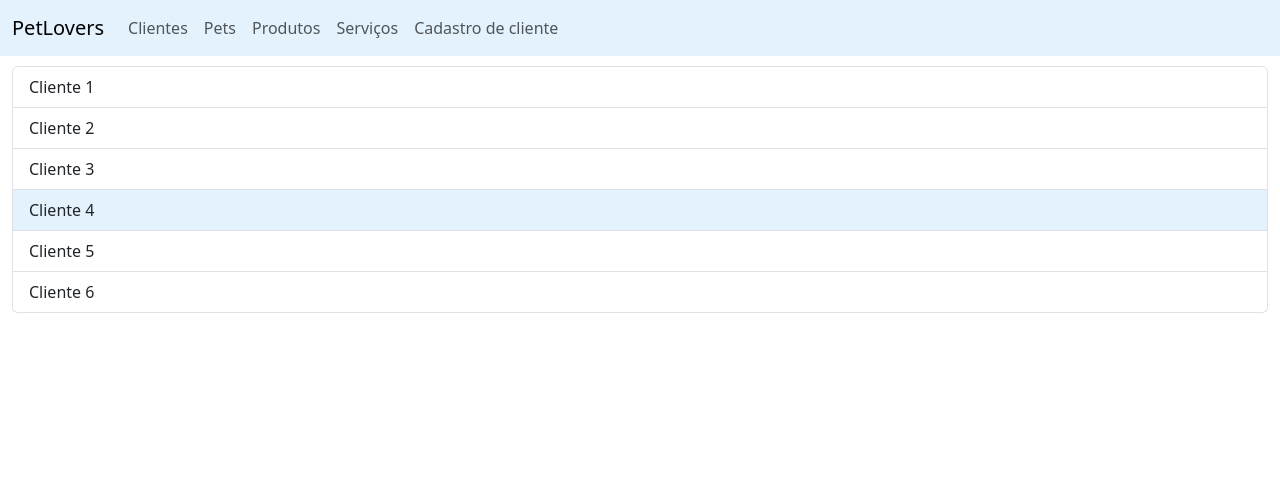
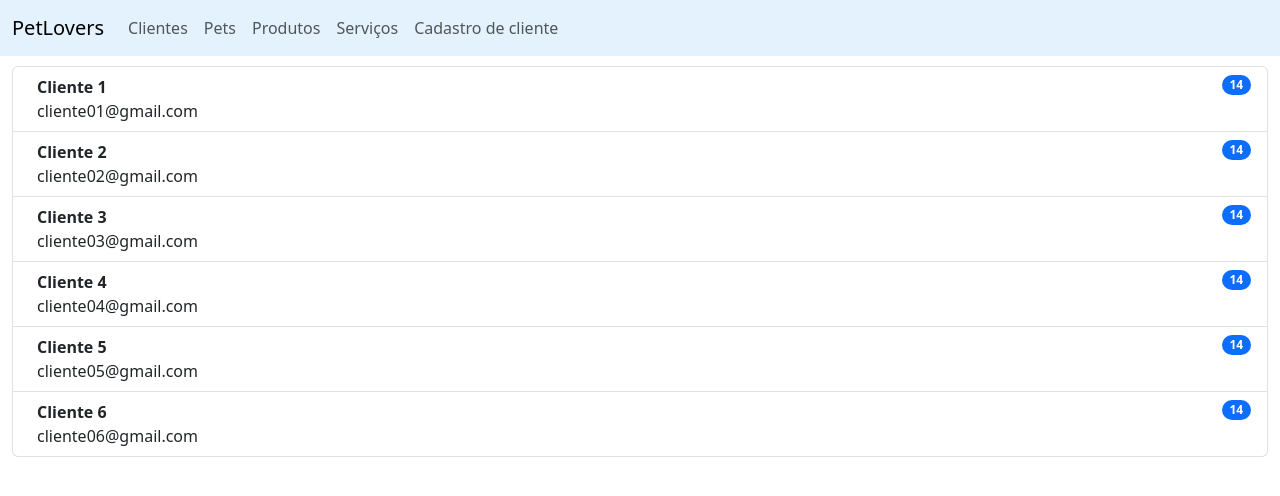
Before and after one commit to BrunoVieira003/PetLovers, a React (Create React App) app: page / in a window 1280 px wide. Shown: the top 496 px of the page. Built offline with nearby package versions, Linux system fonts and the light colour scheme.

Commit message:
Update listaClientes.tsx

```diff
--- a/src/componentes/clientes/listaClientes.tsx
+++ b/src/componentes/clientes/listaClientes.tsx
@@ -1,5 +1,5 @@
 /* eslint-disable jsx-a11y/anchor-is-valid */
-import { Component } from "react";
+import { Component, ReactNode } from "react";
 
 type props = {
     tema: string
@@ -8,15 +8,23 @@ type props = {
 export default class ListaCliente extends Component<props>{
     render() {
         let tema = this.props.tema
+        let items: Array<ReactNode> = []
+        for(let i = 1; i < 7; i++){
+            items.push(
+                <li className="list-group-item d-flex justify-content-between align-items-start">
+                    <div className="ms-2 me-auto">
+                    <div className="fw-bold">Cliente {i}</div>
+                        cliente0{i}@gmail.com
+                    </div>
+                    <span className="badge text-bg-primary rounded-pill">14</span>
+                </li>
+            )
+        }
+
         return (
             <div className="container-fluid">
                 <div className="list-group">
-                    <a href="#" className="list-group-item list-group-item-action">Cliente 1</a>
-                    <a href="#" className="list-group-item list-group-item-action">Cliente 2</a>
-                    <a href="#" className="list-group-item list-group-item-action">Cliente 3</a>
-                    <a href="#" className="list-group-item list-group-item-action" style={{ backgroundColor: tema }} >Cliente 4</a>
-                    <a href="#" className="list-group-item list-group-item-action">Cliente 5</a>
-                    <a href="#" className="list-group-item list-group-item-action">Cliente 6</a>
+                    {items}
                 </div>
             </div>
         )
```
